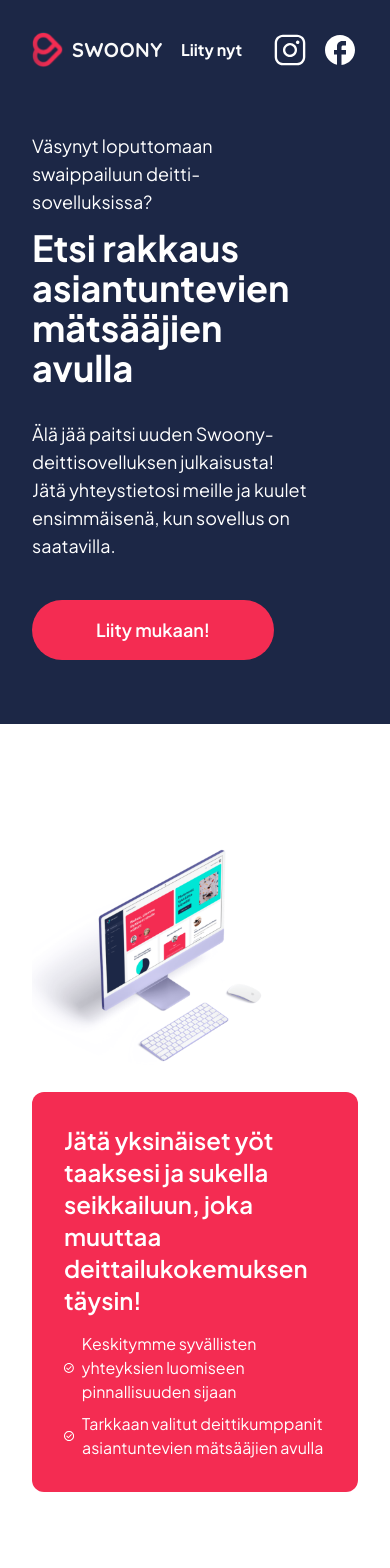
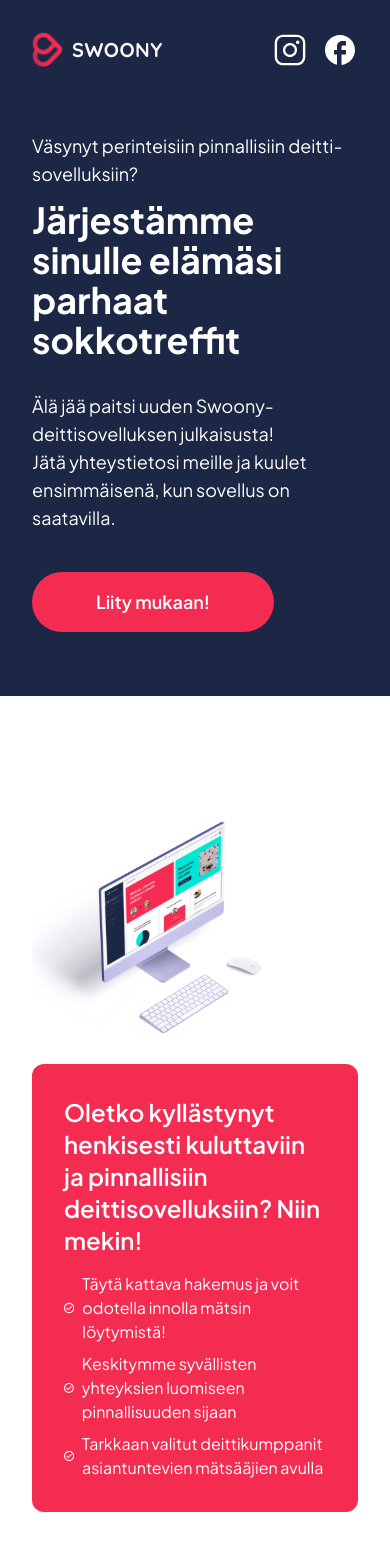
Before and after one commit to Draez/swoony-next, a Next.js app: page / in a window 390 px wide. Shown: the top 1568 px of the page. Built offline with nearby package versions, Linux system fonts and the light colour scheme; no server answers.

Commit message:
Some overall changes

```diff
--- a/components/Footer/Footer.tsx
+++ b/components/Footer/Footer.tsx
@@ -106,7 +106,7 @@
               <Link href="privacy_policy">Privacy Policy</Link>
             </p>
             <div className="col-span-1 flex justify-start space-x-2">
-              <a href="https://www.instagram.com/swoonyapp/" target="_blank">
+              <a href="https://www.instagram.com/swoonyofficial/" target="_blank">
                 <svg
                   width="30"
                   height="30"
@@ -120,7 +120,7 @@
                   />
                 </svg>
               </a>
-              <a href="https://www.facebook.com/Swoonyapp" target="_blank">
+              <a href="https://www.facebook.com/profile.php?id=100095309208001" target="_blank">
                 <svg
                   width="30"
                   height="30"
--- a/components/Header/Header.tsx
+++ b/components/Header/Header.tsx
@@ -30,23 +30,23 @@
             </div>
 
             <div className="flex justify-center items-center">
-              <a href="#footer-section" className="text-md text-white font-bold mr-8">
+              <a href="#footer-section" className="hidden md:block text-md text-white font-bold mr-8">
                 Liity nyt
               </a>
-              <a href="https://www.instagram.com/swoonyapp/" target="_blank">
+              <a href="https://www.instagram.com/swoonyofficial/" target="_blank">
                 <Image
                   src="/instagram.svg"
-                  alt="Instagram Icon"
+                  alt="Swoony instagram link"
                   className="mr-4"
                   width={32}
                   height={24}
                   priority
                 />
               </a>
-              <a href="https://www.facebook.com/Swoonyapp" target="_blank">
+              <a href="https://www.facebook.com/profile.php?id=100095309208001" target="_blank">
                 <Image
                   src="/facebook.svg"
-                  alt="Instagram Icon"
+                  alt="Swoony facebook link"
                   width={36}
                   height={24}
                   priority
@@ -56,13 +56,13 @@
           </div>
         </div>
         <div className="pb-16 flex flex-wrap items-center bg-main-blue p-8 md:py-16">
-          <div className="container mx-auto flex items-center justify-between">
-            <div className="w-full md:w-1/2 pr-12">
+          <div className="lg:w-full xl:w-5/6 2xl:w-4/6 container mx-auto flex items-center justify-between">
+            <div className="w-full md:w-1/2">
               <p className="text-lg text-white mb-3">
-                Väsynyt loputtomaan swaippailuun deitti-sovelluksissa?
+                Väsynyt perinteisiin pinnallisiin deitti-sovelluksiin?
               </p>
-              <h1 className="text-4xl lg:text-6xl font-bold text-white mb-8">
-                Etsi rakkaus asiantuntevien mätsääjien avulla
+              <h1 className="text-4xl lg:text-5xl 2xl:text-6xl lg:leading-extra-loose 2xl:leading-extra-loose font-bold text-white mb-8">
+                Järjestämme sinulle elämäsi parhaat sokkotreffit
               </h1>
               <p className="text-lg text-white mb-10">
                 Älä jää paitsi uuden Swoony-deittisovelluksen julkaisusta! <br />Jätä
@@ -78,8 +78,8 @@
             </div>
             <div className="hidden md:block md:w-1/2 py-8 bg-main-blue">
               <img
-                className="h-80 w-100 object-cover min-w-[400px] min-h-[560px] rounded-xl ml-auto opacity-80"
-                src="/date.jpg"
+                className="h-auto w-100 object-contain min-w-[400px] max-h-[680px] rounded-xl ml-auto"
+                src="/iphone.svg"
                 alt="Swoony: Etsi rakkaus asiantuntevien mätsääjien avulla"
               />
             </div>
--- a/components/Intro/Intro.tsx
+++ b/components/Intro/Intro.tsx
@@ -9,9 +9,17 @@
                 </div>
                 <div className="w-full md:w-1/2 relative">
                     <div className="p-8 rounded-xl bg-main-red relative z-10 max-w-2xl">
-                        <h2 className="text-white text-2xl font-semibold mb-4 max-w-md">Jätä yksinäiset yöt taaksesi ja sukella seikkailuun, joka muuttaa deittailukokemuksen täysin!</h2>
+                        <h2 className="text-white text-2xl font-semibold mb-4 max-w-md">Oletko kyllästynyt henkisesti kuluttaviin ja pinnallisiin deittisovelluksiin? Niin mekin!</h2>
 
                         <ul className="space-y-2">
+                            <li className="flex items-center">
+                                <svg width="20" height="20" viewBox="0 0 20 20" fill="none" xmlns="http://www.w3.org/2000/svg">
+                                    <path d="M8.6 14.6L15.65 7.55L14.25 6.15L8.6 11.8L5.75 8.95L4.35 10.35L8.6 14.6ZM10 20C8.61667 20 7.31667 19.7373 6.1 19.212C4.88333 18.6867 3.825 17.9743 2.925 17.075C2.025 16.175 1.31267 15.1167 0.788 13.9C0.263333 12.6833 0.000666667 11.3833 0 10C0 8.61667 0.262667 7.31667 0.788 6.1C1.31333 4.88333 2.02567 3.825 2.925 2.925C3.825 2.025 4.88333 1.31267 6.1 0.788C7.31667 0.263333 8.61667 0.000666667 10 0C11.3833 0 12.6833 0.262667 13.9 0.788C15.1167 1.31333 16.175 2.02567 17.075 2.925C17.975 3.825 18.6877 4.88333 19.213 6.1C19.7383 7.31667 20.0007 8.61667 20 10C20 11.3833 19.7373 12.6833 19.212 13.9C18.6867 15.1167 17.9743 16.175 17.075 17.075C16.175 17.975 15.1167 18.6877 13.9 19.213C12.6833 19.7383 11.3833 20.0007 10 20ZM10 18C12.2333 18 14.125 17.225 15.675 15.675C17.225 14.125 18 12.2333 18 10C18 7.76667 17.225 5.875 15.675 4.325C14.125 2.775 12.2333 2 10 2C7.76667 2 5.875 2.775 4.325 4.325C2.775 5.875 2 7.76667 2 10C2 12.2333 2.775 14.125 4.325 15.675C5.875 17.225 7.76667 18 10 18Z" fill="white" />
+                                </svg>
+                                <span className="ml-2 text-white">Täytä kattava hakemus ja voit odotella innolla mätsin löytymistä!</span>
+
+                            </li>
+
                             <li className="flex items-center">
                                 <svg width="20" height="20" viewBox="0 0 20 20" fill="none" xmlns="http://www.w3.org/2000/svg">
                                     <path d="M8.6 14.6L15.65 7.55L14.25 6.15L8.6 11.8L5.75 8.95L4.35 10.35L8.6 14.6ZM10 20C8.61667 20 7.31667 19.7373 6.1 19.212C4.88333 18.6867 3.825 17.9743 2.925 17.075C2.025 16.175 1.31267 15.1167 0.788 13.9C0.263333 12.6833 0.000666667 11.3833 0 10C0 8.61667 0.262667 7.31667 0.788 6.1C1.31333 4.88333 2.02567 3.825 2.925 2.925C3.825 2.025 4.88333 1.31267 6.1 0.788C7.31667 0.263333 8.61667 0.000666667 10 0C11.3833 0 12.6833 0.262667 13.9 0.788C15.1167 1.31333 16.175 2.02567 17.075 2.925C17.975 3.825 18.6877 4.88333 19.213 6.1C19.7383 7.31667 20.0007 8.61667 20 10C20 11.3833 19.7373 12.6833 19.212 13.9C18.6867 15.1167 17.9743 16.175 17.075 17.075C16.175 17.975 15.1167 18.6877 13.9 19.213C12.6833 19.7383 11.3833 20.0007 10 20ZM10 18C12.2333 18 14.125 17.225 15.675 15.675C17.225 14.125 18 12.2333 18 10C18 7.76667 17.225 5.875 15.675 4.325C14.125 2.775 12.2333 2 10 2C7.76667 2 5.875 2.775 4.325 4.325C2.775 5.875 2 7.76667 2 10C2 12.2333 2.775 14.125 4.325 15.675C5.875 17.225 7.76667 18 10 18Z" fill="white" />
--- a/components/Process/Process.tsx
+++ b/components/Process/Process.tsx
@@ -82,7 +82,7 @@
           </defs>
         </svg>
       ),
-      text: "Treffit odottavat! Oletko valmis?",
+      text: "Treffit odottavat! Kuinka jännittävää?",
     },
   ];
 
--- a/tailwind.config.js
+++ b/tailwind.config.js
@@ -19,6 +19,9 @@
         "gradient-conic":
           "conic-gradient(from 180deg at 50% 50%, var(--tw-gradient-stops))",
       },
+      lineHeight: {
+        'extra-loose': '1.25',
+      }
     },
   },
   plugins: [],
```
Also changed, not shown: 1 other file (tests, documents, lock files or other folders).
